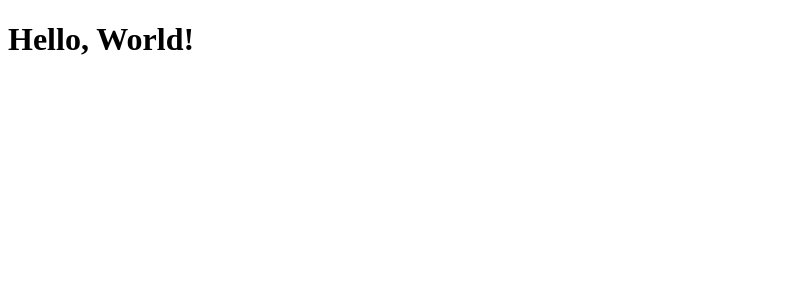
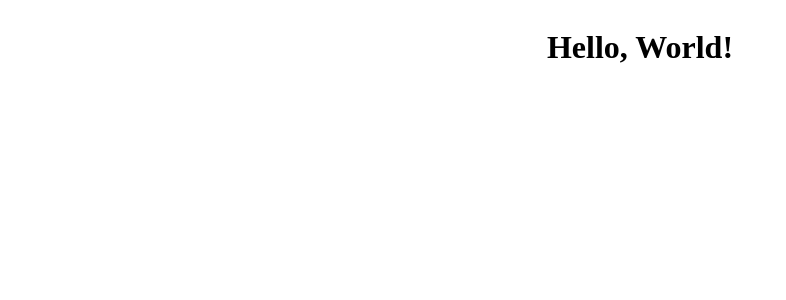
Before and after one commit to deepak-mahto/ReactLearnings, a React (Create React App) app in the folder hello-world/: page / in a window 1280 px wide. Shown: the top 300 px of the page, without its empty margins (0-786 px from the left). Built offline with nearby package versions, Linux system fonts and the light colour scheme.

Commit message:
Add set of properties to align at center

```diff
--- a/hello-world/src/index.css
+++ b/hello-world/src/index.css
@@ -0,0 +1,6 @@
+#root {
+    display: flex;
+    /* flex-direction: column; */
+    justify-content: center;
+    align-items: center;
+}
```
